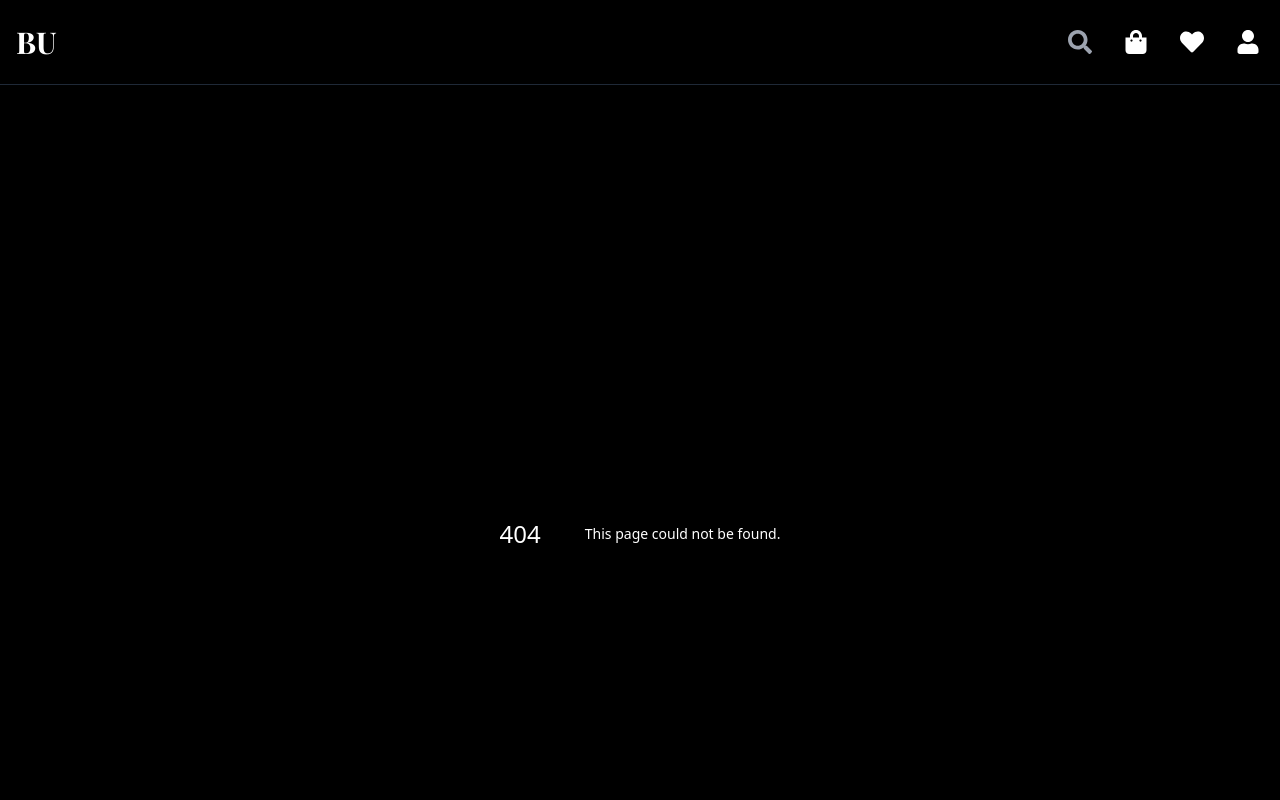
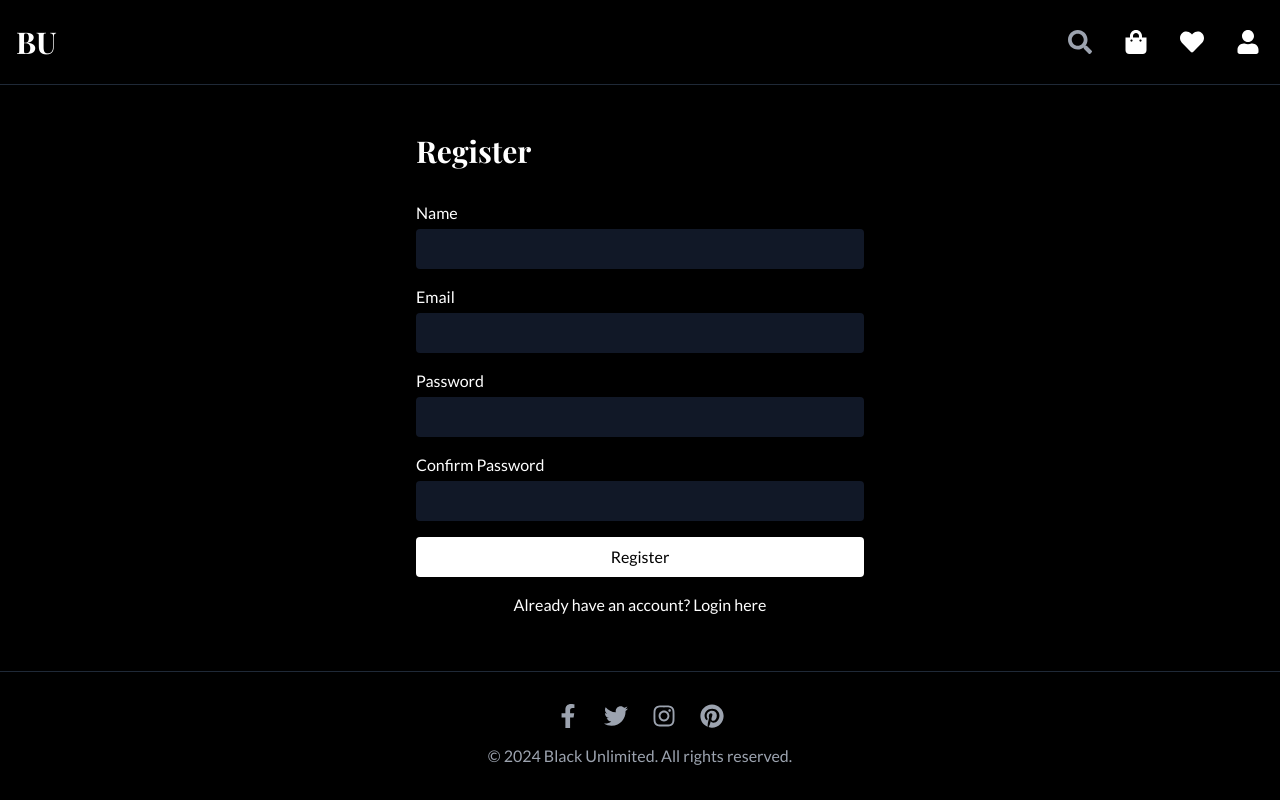
Before and after one commit to rishmi5h/BU-UI, a Next.js app: page /register in a window 1280 px wide. Before the commit this address had no page. Shown: the top 800 px of the page. Built offline with nearby package versions, Linux system fonts and the light colour scheme; a web font is replaced by a local one.

Commit message:
add : register

```diff
--- a/app/login/page.tsx
+++ b/app/login/page.tsx
@@ -1,20 +1,45 @@
+"use client";
+
+import Link from "next/link";
+
 export default function LoginPage() {
   return (
-    <div className="max-w-md mx-auto">
-      <h1 className="text-3xl font-bold mb-8">Login</h1>
-      <form className="space-y-4">
+    <div className='max-w-md mx-auto'>
+      <h1 className='text-3xl font-serif font-bold mb-8'>Login</h1>
+      <form className='space-y-4'>
         <div>
-          <label htmlFor="email" className="block mb-1">Email</label>
-          <input type="email" id="email" className="w-full px-3 py-2 bg-gray-900 rounded" />
+          <label htmlFor='email' className='block mb-1'>
+            Email
+          </label>
+          <input
+            type='email'
+            id='email'
+            className='w-full px-3 py-2 bg-gray-900 rounded'
+          />
         </div>
         <div>
-          <label htmlFor="password" className="block mb-1">Password</label>
-          <input type="password" id="password" className="w-full px-3 py-2 bg-gray-900 rounded" />
+          <label htmlFor='password' className='block mb-1'>
+            Password
+          </label>
+          <input
+            type='password'
+            id='password'
+            className='w-full px-3 py-2 bg-gray-900 rounded'
+          />
         </div>
-        <button type="submit" className="w-full bg-white text-black px-6 py-2 rounded hover:bg-gray-200 transition-colors">
+        <button
+          type='submit'
+          className='w-full bg-white text-black px-6 py-2 rounded hover:bg-gray-200 transition-colors'
+        >
           Login
         </button>
       </form>
+      <p className='mt-4 text-center'>
+        Don't have an account?{" "}
+        <Link href='/register' className='text-white hover:underline'>
+          Register here
+        </Link>
+      </p>
     </div>
-  )
+  );
 }
--- /dev/null
+++ b/app/register/page.tsx
@@ -0,0 +1,75 @@
+"use client";
+
+import { useState } from 'react';
+import Link from 'next/link';
+
+export default function RegisterPage() {
+  const [name, setName] = useState('');
+  const [email, setEmail] = useState('');
+  const [password, setPassword] = useState('');
+  const [confirmPassword, setConfirmPassword] = useState('');
+
+  const handleSubmit = (e: React.FormEvent) => {
+    e.preventDefault();
+    // Here you would typically handle the registration logic
+    console.log('Registration submitted:', { name, email, password });
+  };
+
+  return (
+    <div className="max-w-md mx-auto">
+      <h1 className="text-3xl font-serif font-bold mb-8">Register</h1>
+      <form onSubmit={handleSubmit} className="space-y-4">
+        <div>
+          <label htmlFor="name" className="block mb-1">Name</label>
+          <input
+            type="text"
+            id="name"
+            value={name}
+            onChange={(e) => setName(e.target.value)}
+            className="w-full px-3 py-2 bg-gray-900 rounded"
+            required
+          />
+        </div>
+        <div>
+          <label htmlFor="email" className="block mb-1">Email</label>
+          <input
+            type="email"
+            id="email"
+            value={email}
+            onChange={(e) => setEmail(e.target.value)}
+            className="w-full px-3 py-2 bg-gray-900 rounded"
+            required
+          />
+        </div>
+        <div>
+          <label htmlFor="password" className="block mb-1">Password</label>
+          <input
+            type="password"
+            id="password"
+            value={password}
+            onChange={(e) => setPassword(e.target.value)}
+            className="w-full px-3 py-2 bg-gray-900 rounded"
+            required
+          />
+        </div>
+        <div>
+          <label htmlFor="confirmPassword" className="block mb-1">Confirm Password</label>
+          <input
+            type="password"
+            id="confirmPassword"
+            value={confirmPassword}
+            onChange={(e) => setConfirmPassword(e.target.value)}
+            className="w-full px-3 py-2 bg-gray-900 rounded"
+            required
+          />
+        </div>
+        <button type="submit" className="w-full bg-white text-black px-6 py-2 rounded hover:bg-gray-200 transition-colors">
+          Register
+        </button>
+      </form>
+      <p className="mt-4 text-center">
+        Already have an account? <Link href="/login" className="text-white hover:underline">Login here</Link>
+      </p>
+    </div>
+  );
+}
```
